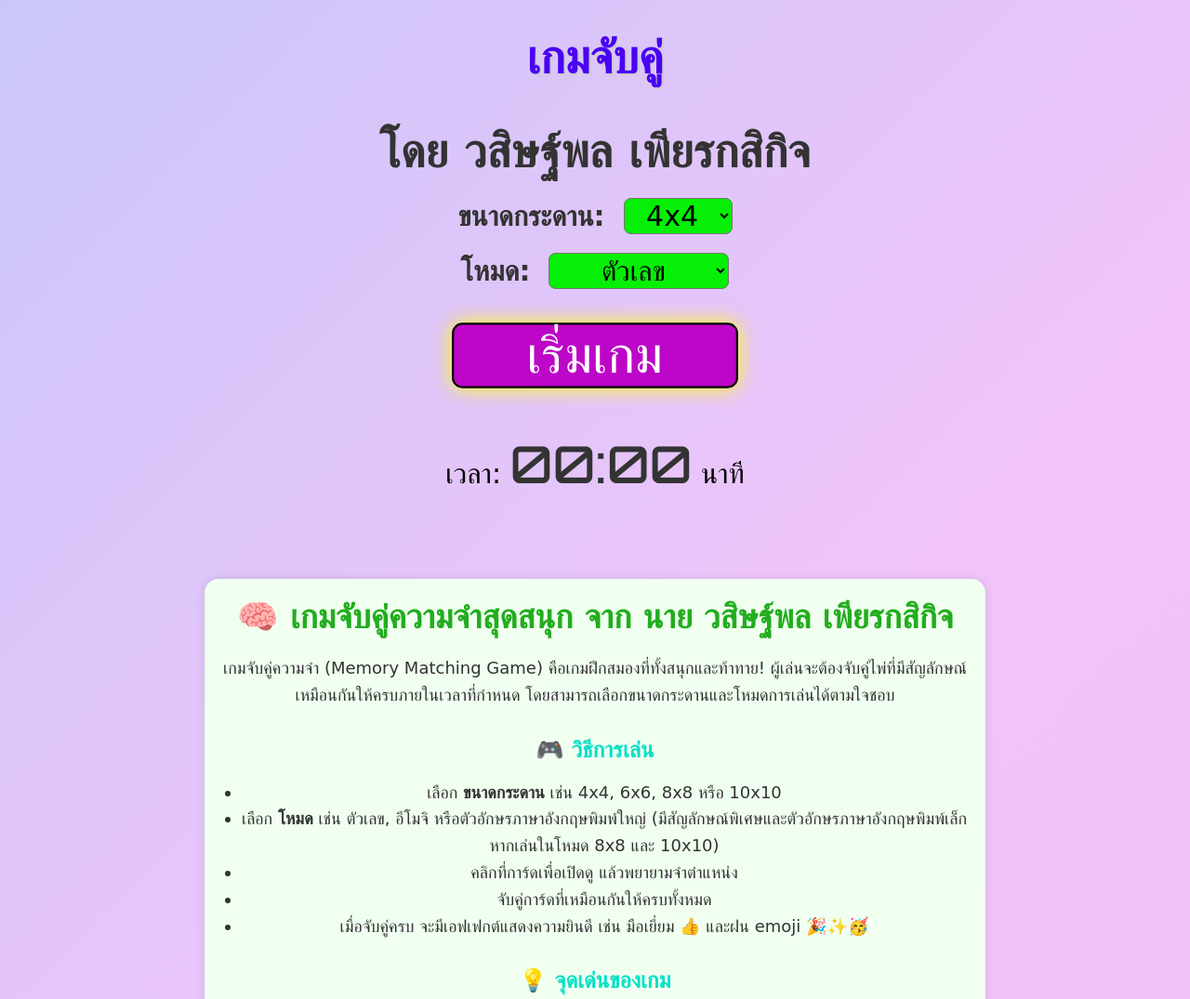
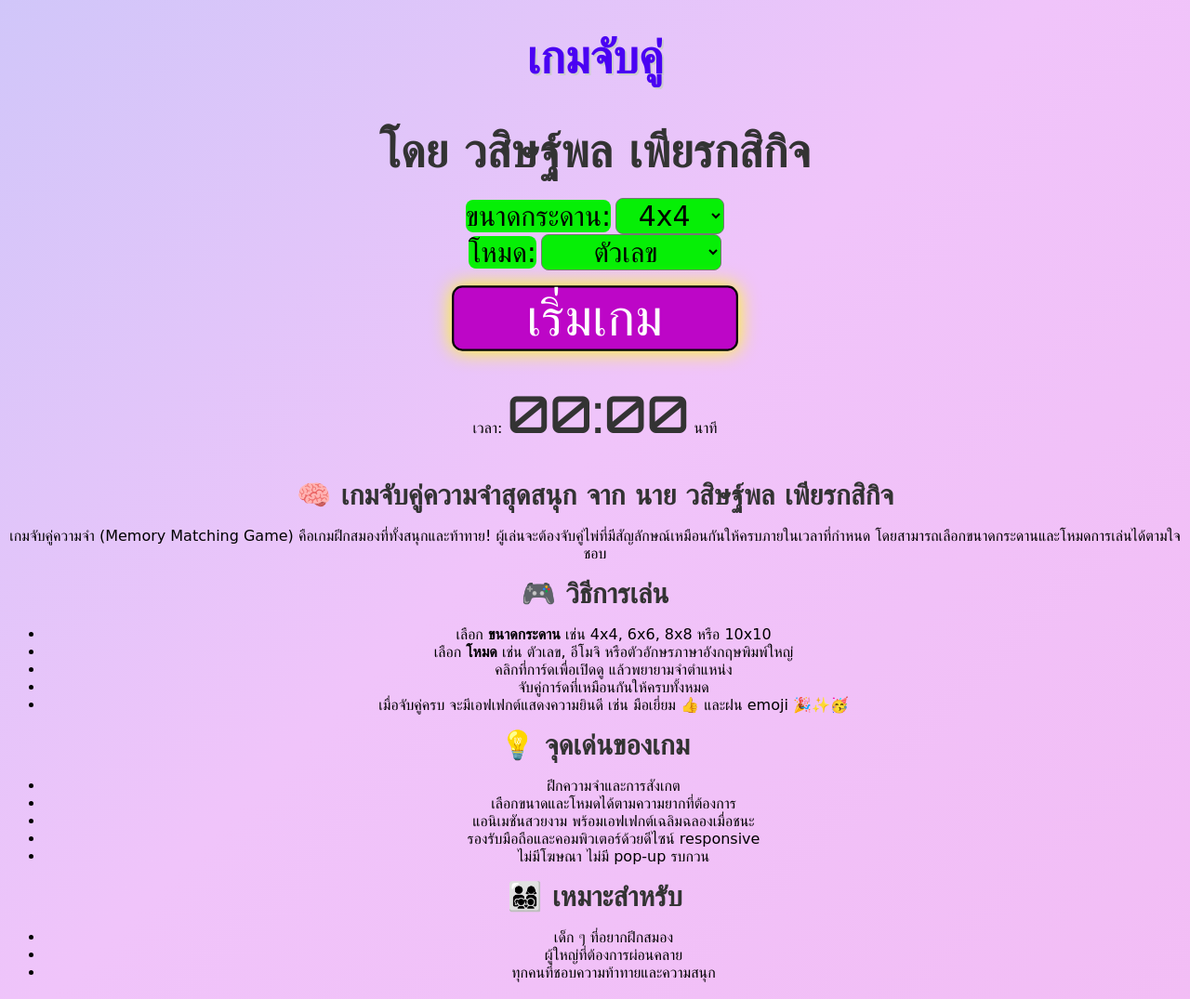
Before and after one commit to vasitphonphiankasikit-source/Game3in1, a plain HTML site: page index.html in a window 1280 px wide. Shown: the top 1075 px of the page at 93% size. Drawn offline with Linux system fonts and the light colour scheme; a web font is replaced by a local one.

Commit message:
Update index.html
Signed-off-by: vasitphonphiankasikit-source <vasitphonphiankasikit@gmail.com>

```diff
--- a/index.html
+++ b/index.html
@@ -2,69 +2,84 @@
 <html lang="th">
 <head>
   <meta charset="UTF-8" />
+  <meta name="viewport" content="width=device-width, initial-scale=1.0" />
+  <title>เกมจับคู่</title>
+
+  <!-- ฟอนต์ -->
   <link rel="preconnect" href="https://fonts.googleapis.com">
   <link rel="preconnect" href="https://fonts.gstatic.com" crossorigin>
   <link href="https://fonts.googleapis.com/css2?family=Orbitron:wght@500&display=swap" rel="stylesheet">
-<link href="https://fonts.googleapis.com/css2?family=Playpen+Sans+Thai&display=swap" rel="stylesheet"
-  <meta name="viewport" content="width=device-width, initial-scale=1.0" />
-  <title>เกมจับคู่</title>
+  <link href="https://fonts.googleapis.com/css2?family=Playpen+Sans+Thai&display=swap" rel="stylesheet">
 
+  <!-- สไตล์ -->
   <link rel="stylesheet" href="styles.css" />
 </head>
 <body>
-  <h1 class="animated-title">เกมจับคู่ </h1>
-  <h2 >โดย วสิษฐ์พล เพียรกสิกิจ</h2>
+
+  <!-- หัวข้อ -->
+  <header>
+    <h1 class="animated-title">เกมจับคู่</h1>
+    <h2 class="subtitle">โดย วสิษฐ์พล เพียรกสิกิจ</h2>
+  </header>
+
+  <!-- เอฟเฟกต์ emoji ฝนตก -->
   <div id="emoji-rain-container"></div>
-  <div class="game-settings">
-     <h3>ขนาดกระดาน:</h3>
-     <label>
+
+  <!-- ตัวเลือกเกม -->
+  <div class="game-settings-row">
+    <div class="setting-group">
+      <label for="grid-size">ขนาดกระดาน:</label>
       <select id="grid-size">
         <option value="4">4x4</option>
         <option value="6">6x6</option>
         <option value="8">8x8</option>
         <option value="10">10x10</option>
       </select>
-      </label>
+    </div>
 
-    </div>
-    <div class="game-settings">
-      <h3>โหมด:</h3>
-      <label>
+    <div class="setting-group">
+      <label for="mode">โหมด:</label>
       <select id="mode">
         <option value="number">ตัวเลข</option>
         <option value="alphabet">ตัวอักษรอังกฤษ</option>
         <option value="emoji">Emoji</option>
       </select>
-      </label>
     </div>
-    <button id="start-btn"  class="button-animated" >เริ่มเกม</button>
-    <div id="win-effect" class="win-message">🎉✨🥳คุณชนะแล้ว!🎉✨🥳</div>
-    <div class="stats">
-    <p style="font-size: 30px;">เวลา: <span class="timer-display" id="timer">00:00</span> นาที</p>
-    <p id="match-counter" style="display: none;">จับคู่สำเร็จ: <span id="matches">0</span></p>
   </div>
 
+  <!-- ปุ่มเริ่มเกม -->
+  <button id="start-btn" class="button-animated">เริ่มเกม</button>
 
+  <!-- ข้อความชนะ -->
+  <div id="win-effect" class="win-message">🎉✨🥳 คุณชนะแล้ว! 🎉✨🥳</div>
+
+  <!-- สถิติ -->
+  <div class="stats">
+    <p class="timer-label">เวลา: <span class="timer-display" id="timer">00:00</span> นาที</p>
+    <p id="match-counter">จับคู่สำเร็จ: <span id="matches">0</span></p>
+  </div>
+
+  <!-- กระดานเกม -->
   <div id="game-board" class="board"></div>
 
- <section class="game-description" style="max-width: 800px; margin: 40px auto; font-family: 'Playpen Sans Thai', cursive; color: #333; background: #f0fff0; padding: 20px; border-radius: 15px; box-shadow: 0 0 10px rgba(0,0,0,0.1);">
-  <h2 style="font-size: 36px; color: #22ad1e; margin-bottom: 20px;">🧠 เกมจับคู่ความจำสุดสนุก จาก นาย วสิษฐ์พล เพียรกสิกิจ </h2>
-
-  <p style="font-size: 18px; line-height: 1.6;">
+  <!-- คำอธิบายเกม -->
+  <section class="game-description">
+    <h3>🧠 เกมจับคู่ความจำสุดสนุก จาก นาย วสิษฐ์พล เพียรกสิกิจ</h3>
+    <p>
       เกมจับคู่ความจำ (Memory Matching Game) คือเกมฝึกสมองที่ทั้งสนุกและท้าทาย! ผู้เล่นจะต้องจับคู่ไพ่ที่มีสัญลักษณ์เหมือนกันให้ครบภายในเวลาที่กำหนด โดยสามารถเลือกขนาดกระดานและโหมดการเล่นได้ตามใจชอบ
     </p>
 
-  <h3 style="font-size: 24px; color: #07e0c7; margin-top: 30px;">🎮 วิธีการเล่น</h3>
-  <ul style="font-size: 18px; line-height: 1.6; padding-left: 20px;">
+    <h3>🎮 วิธีการเล่น</h3>
+    <ul>
       <li>เลือก <strong>ขนาดกระดาน</strong> เช่น 4x4, 6x6, 8x8 หรือ 10x10</li>
-    <li>เลือก <strong>โหมด</strong> เช่น ตัวเลข, อีโมจิ หรือตัวอักษรภาษาอังกฤษพิมพ์ใหญ่ (มีสัญลักษณ์พิเศษและตัวอักษรภาษาอังกฤษพิมพ์เล็กหากเล่นในโหมด 8x8 และ 10x10)</li>
+      <li>เลือก <strong>โหมด</strong> เช่น ตัวเลข, อีโมจิ หรือตัวอักษรภาษาอังกฤษพิมพ์ใหญ่</li>
       <li>คลิกที่การ์ดเพื่อเปิดดู แล้วพยายามจำตำแหน่ง</li>
       <li>จับคู่การ์ดที่เหมือนกันให้ครบทั้งหมด</li>
       <li>เมื่อจับคู่ครบ จะมีเอฟเฟกต์แสดงความยินดี เช่น มือเยี่ยม 👍 และฝน emoji 🎉✨🥳</li>
     </ul>
 
-  <h3 style="font-size: 24px; color: #07e0c7; margin-top: 30px;">💡 จุดเด่นของเกม</h3>
-  <ul style="font-size: 18px; line-height: 1.6; padding-left: 20px;">
+    <h3>💡 จุดเด่นของเกม</h3>
+    <ul>
       <li>ฝึกความจำและการสังเกต</li>
       <li>เลือกขนาดและโหมดได้ตามความยากที่ต้องการ</li>
       <li>แอนิเมชันสวยงาม พร้อมเอฟเฟกต์เฉลิมฉลองเมื่อชนะ</li>
@@ -72,13 +87,15 @@
       <li>ไม่มีโฆษณา ไม่มี pop-up รบกวน</li>
     </ul>
 
-  <h3 style="font-size: 24px; color: #07e0c7; margin-top: 30px;">👨‍👩‍👧‍👦 เหมาะสำหรับ</h3>
-  <ul style="font-size: 18px; line-height: 1.6; padding-left: 20px;">
+    <h3>👨‍👩‍👧‍👦 เหมาะสำหรับ</h3>
+    <ul>
       <li>เด็ก ๆ ที่อยากฝึกสมอง</li>
       <li>ผู้ใหญ่ที่ต้องการผ่อนคลาย</li>
       <li>ทุกคนที่ชอบความท้าทายและความสนุก</li>
     </ul>
   </section>
+
+  <!-- สคริปต์ -->
   <script src="script.js"></script>
 </body>
 </html>
```
Lines whose indentation alone changed are shown as unchanged.
